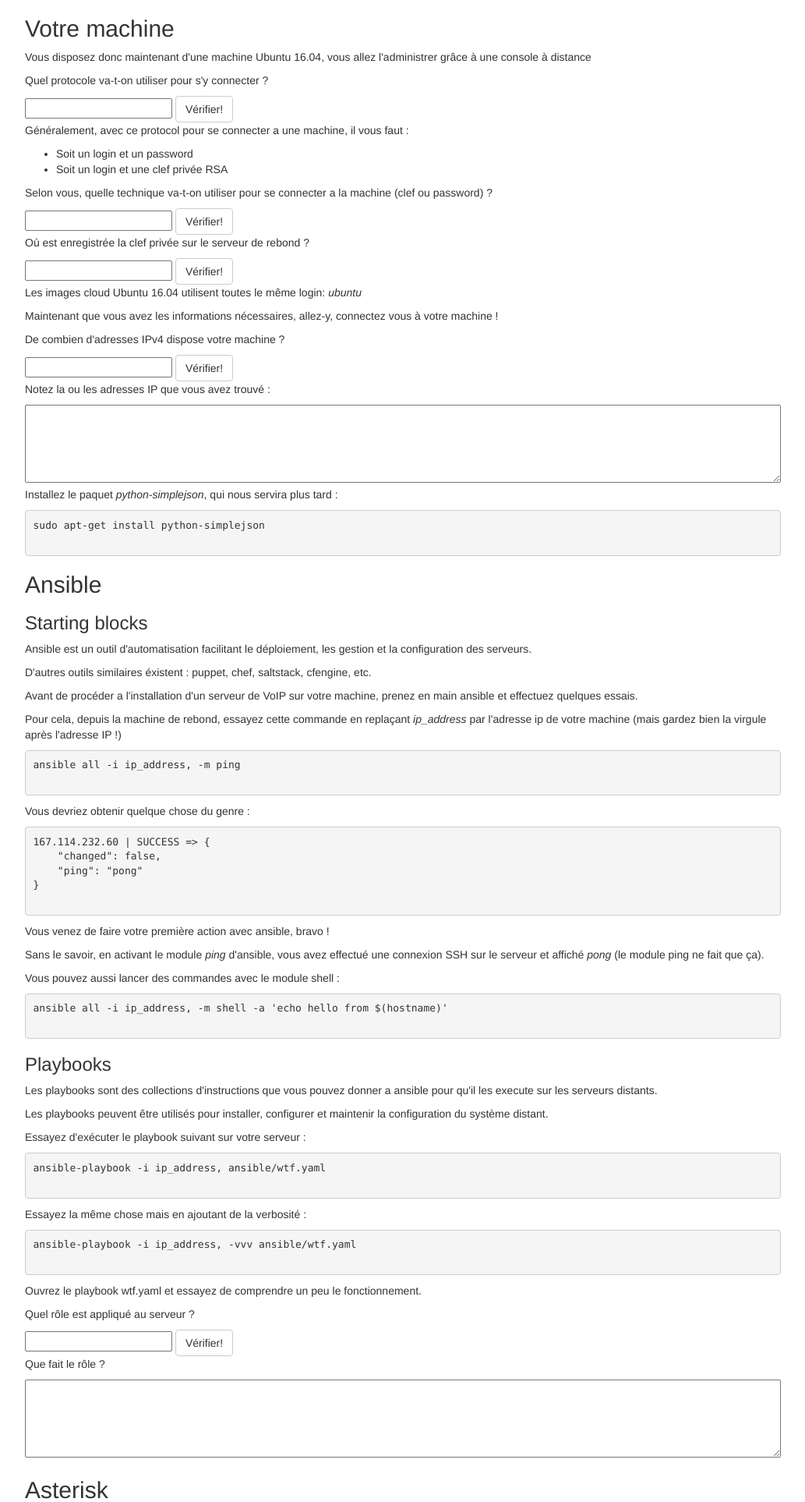
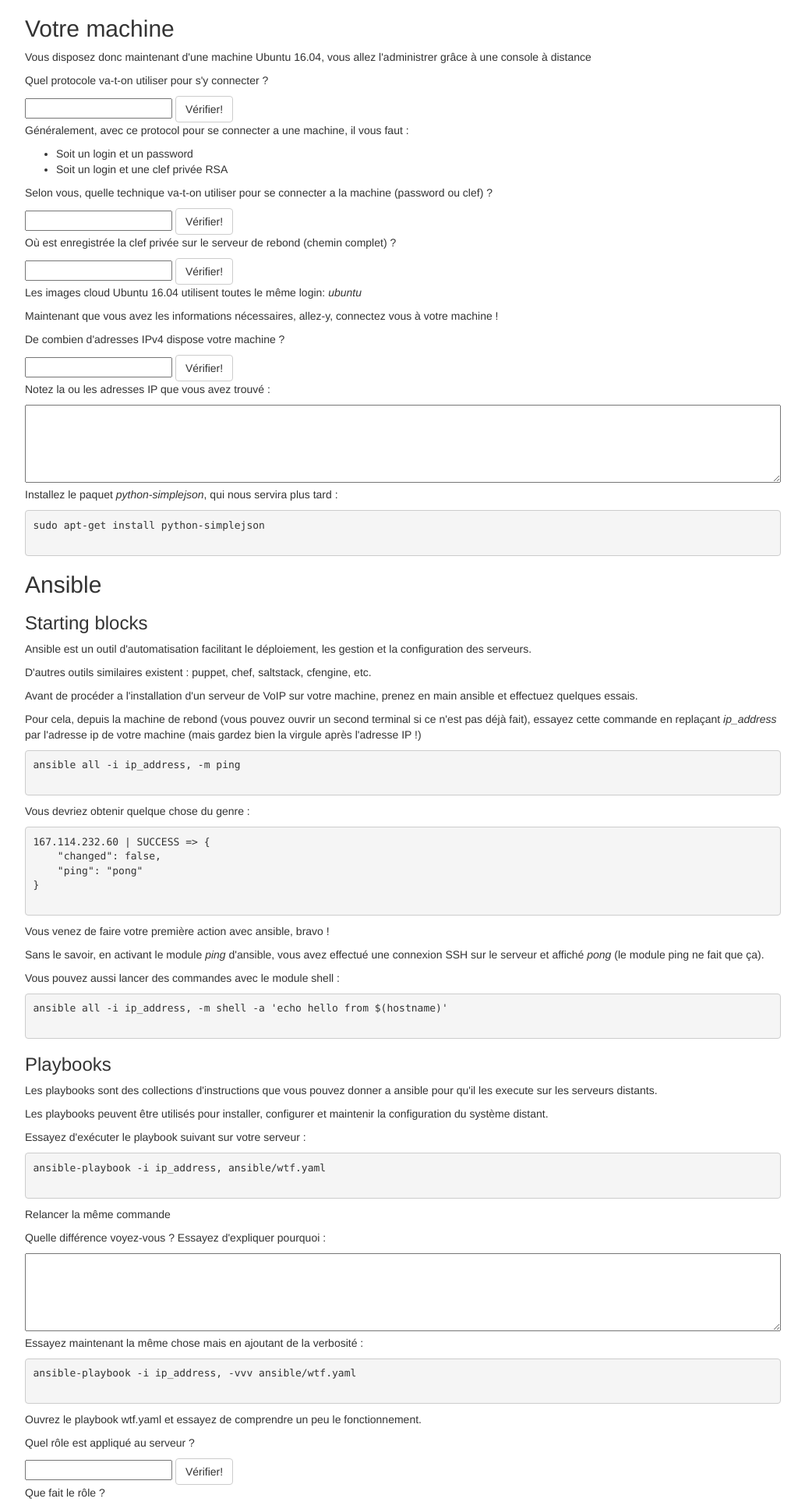
Before and after one commit to arnaudmorin/isen-tp-openstack, a PHP site: page / in a window 1280 px wide. Shown: the part 3837-5763 px from the top of the page at 78% size, without its empty margins (123-1156 px from the left). Run offline with PHP 8.4, Linux system fonts and the light colour scheme.

Commit message:
Some fix again

```diff
--- a/index.php
+++ b/index.php
@@ -201,11 +201,11 @@ Connexion à la machine
         <li>Soit un login et une clef privée RSA</li>
     </ul>
 
-    <p>Selon vous, quelle technique va-t-on utiliser pour se connecter a la machine (clef ou password) ?</p>
+    <p>Selon vous, quelle technique va-t-on utiliser pour se connecter a la machine (password ou clef) ?</p>
     <input id="sshlogin" type="text" value=""/>
     <input id="sshlogin_btn" type="button" value="Vérifier!" class="btn btn-default" onclick="javascript:testReponse('sshlogin');"/>
 
-    <p>Où est enregistrée la clef privée sur le serveur de rebond ?</p>
+    <p>Où est enregistrée la clef privée sur le serveur de rebond (chemin complet) ?</p>
     <input id="keylocation" type="text" value=""/>
     <input id="keylocation_btn" type="button" value="Vérifier!" class="btn btn-default" onclick="javascript:testReponse('keylocation');"/>
 
@@ -230,11 +230,11 @@ Ansible
 <h2>Ansible</h2>
 <h3>Starting blocks</h3>
     <p>Ansible est un outil d'automatisation facilitant le déploiement, les gestion et la configuration des serveurs.</p>
-    <p>D'autres outils similaires éxistent : puppet, chef, saltstack, cfengine, etc.</p>
+    <p>D'autres outils similaires existent : puppet, chef, saltstack, cfengine, etc.</p>
 
     <p>Avant de procéder a l'installation d'un serveur de VoIP sur votre machine, prenez en main ansible et effectuez quelques essais.</p>
 
-    <p>Pour cela, depuis la machine de rebond, essayez cette commande en replaçant <i>ip_address</i> par l'adresse ip de votre machine (mais gardez bien la virgule après l'adresse IP !)</p>
+    <p>Pour cela, depuis la machine de rebond (vous pouvez ouvrir un second terminal si ce n'est pas déjà fait), essayez cette commande en replaçant <i>ip_address</i> par l'adresse ip de votre machine (mais gardez bien la virgule après l'adresse IP !)</p>
     <pre>
 ansible all -i ip_address, -m ping
     </pre>
@@ -264,7 +264,11 @@ ansible all -i ip_address, -m shell -a 'echo hello from $(hostname)'
 ansible-playbook -i ip_address, ansible/wtf.yaml
     </pre>
 
-    <p>Essayez la même chose mais en ajoutant de la verbosité :</p>
+    <p>Relancer la même commande</p>
+    <p>Quelle différence voyez-vous ? Essayez d'expliquer pourquoi :</p>
+    <textarea></textarea>
+
+    <p>Essayez maintenant la même chose mais en ajoutant de la verbosité :</p>
     <pre>
 ansible-playbook -i ip_address, -vvv ansible/wtf.yaml
     </pre>
@@ -301,7 +305,7 @@ ansible-playbook -i ip_address, ansible/asterisk.yaml
     <input id="asterisk2" type="text" value=""/>
     <input id="asterisk2_btn" type="button" value="Vérifier!" class="btn btn-default" onclick="javascript:testReponse('asterisk2');"/>
 
-    <p>Quelle commande utilisez-vous pour vérifier qu'Asterisk écoute bien sur les ports 5060 ?</p>
+    <p>Quelle commande utilisez-vous pour vérifier qu'Asterisk écoute bien sur le port 5060 (juste la commande, sans les options) ?</p>
     <input id="laputen" type="text" value=""/>
     <input id="laputen_btn" type="button" value="Vérifier!" class="btn btn-default" onclick="javascript:testReponse('laputen');"/>
 
```
